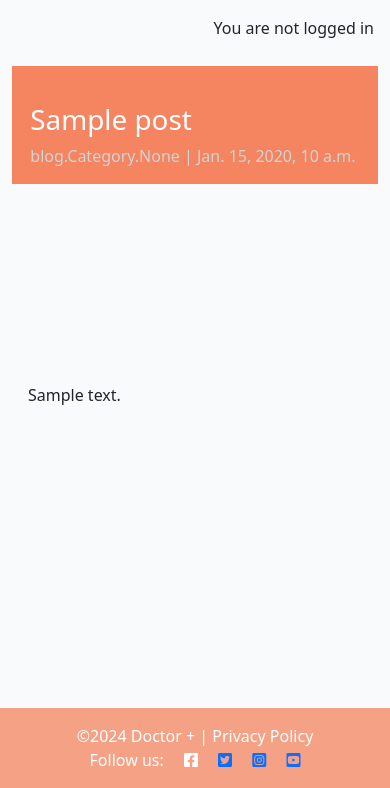
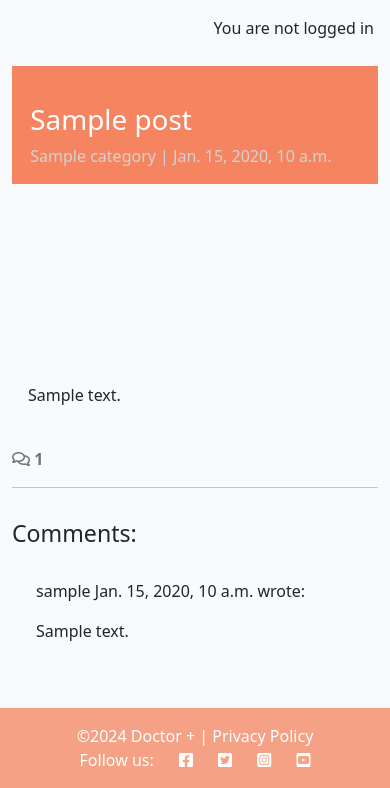
Before and after one commit to LimaZurmati/doctor_plus, a Django app: a page that uses templates/blog/base.html in a window 390 px wide. Shown: the part 56-844 px from the top of the page. Run offline with Django 4.2, Linux system fonts and the light colour scheme; tables that the repository leaves empty hold one stand-in row (values such as "Sample post").

Commit message:
Develope comment section

```diff
--- a/about/templates/about/about.html
+++ b/about/templates/about/about.html
@@ -4,7 +4,7 @@
 <div class="container mt-5">
     <div class="row">
         <div class="col-4 text-center">
-            <img src="{% static 'images/nobody.jpg' %}" width="75%">
+            <img src="{% static 'image/NicePng_doctor.png' %}" width="75%">
         </div>
         <div class="col-8">
             <h2>{{ about.title }}</h2>
--- a/about/views.py
+++ b/about/views.py
@@ -8,7 +8,8 @@ def about_me(request):
     """
     Renders the About page
     """
-    about = About.objects.all()
+    about = About.objects.all().first()
+
 
     return render(
         request,
--- a/blog/models.py
+++ b/blog/models.py
@@ -4,7 +4,7 @@ from django.contrib.auth.models import User
 STATUS = ((0, "Draft"), (1, "Published"))
 
 class Category(models.Model):
-    category_name = models.CharField(max_length=25)
+    category_name = models.CharField(max_length=60)
 
     def __str__(self):
         return self.category_name
--- a/blog/views.py
+++ b/blog/views.py
@@ -25,9 +25,15 @@ def post_detail(request, slug):
 
     queryset = Post.objects.filter(status=1)
     post = get_object_or_404(queryset, slug=slug)
+    comments = post.comments.all().order_by("-created_on")
+    comment_count = post.comments.filter(approved=True).count()
 
     return render(
         request,
         "blog/post_detail.html",
-        {"post": post},
+        {
+            "post": post,
+            "comments": comments,
+            "comment_count": comment_count,
+        },
     )
--- a/static/css/style.css
+++ b/static/css/style.css
@@ -162,3 +162,8 @@ body {
 .approval {
     color: rgb(222, 146, 168);
 }
+
+.avator {
+    height: 40px;
+    width: 40px;
+}
--- a/templates/account/signup.html
+++ b/templates/account/signup.html
@@ -11,7 +11,7 @@
         <div class="col-md-8 mt-3 offset-md-2">
             <h3>{% trans "Sign Up" %}</h3>
 
-            <p>{% blocktrans %}Welcome back to the Doctor|+ blog. Do you already have an account? Then please <a
+            <p>{% blocktrans %}Welcome back to the Doctor|Plus . Do you already have an account? Then please <a
                     class="link" href="{{ login_url }}">sign in</a> instead.{% endblocktrans %}</p>
         </div>
     </div>
@@ -28,5 +28,6 @@
         </div>
     </div>
 </div>
+<br><br><br>
 
 {% endblock %}
--- a/templates/blog/base.html
+++ b/templates/blog/base.html
@@ -45,7 +45,7 @@
                 <ul class="navbar-nav me-auto mb-2 mb-lg-0">
                     <li class="nav-item">
                         <a class="nav-link {% if request.path == home_url %}active{% endif %}" aria-current="page"
-                            href="#">Home</a>
+                            href="{% url 'home' %}">Home</a>
                     </li>
                     <li class="nav-item">
                         <a class="nav-link {% if request.path == about_url %}active{% endif %}" aria-current="page"
@@ -90,10 +90,10 @@
     <footer class="footer mt-auto py-3 dark-bg">
         <p class="m-0 text-center text-white">&copy;2024 Doctor + | Privacy Policy</p>
         <p class="m-0 text-center text-white">Follow us:
-            <i class="fab fa-facebook-square ms-3"><a href="https://facebook.com"></i></a>
-            <a href="https://twitter.com"><i class="fab fa-twitter-square ms-3"></i></a>
-            <a href="https://instagram.com"><i class="fab fa-instagram-square ms-3"></i></a>
-            <a href="https://youtube.com"><i class="fab fa-youtube-square ms-3"></i></a>
+            <a href="https://facebook.com"style="color:white; margin-left:5px;"><i class="fab fa-facebook-square ms-3"></i></a>
+            <a href="https://twitter.com" style="color:white; margin-left:5px;"><i class="fab fa-twitter-square ms-3"></i></a>
+            <a href="https://instagram.com"style="color:white; margin-left:5px;"><i class="fab fa-instagram-square ms-3"></i></a>
+            <a href="https://youtube.com"style="color:white; margin-left:5px;"><i class="fab fa-youtube-square ms-3"></i></a>
         </p>
 
 
--- a/templates/blog/post_detail.html
+++ b/templates/blog/post_detail.html
@@ -8,10 +8,10 @@
         <!-- Post title goes in these h1 tags -->
         <h1 class="post-title">{{ post.title }}</h1>
         <!-- Post author goes before the | the post's created date goes after -->
-                <p class="post-subtitle">{{ post.categories }} | {{ post.created_on }}</p>
+        <p class="post-subtitle">{{  post.categories.all.0 }} | {{ post.created_on }}</p>
       </div>
       <div class="d-none d-md-block col-md-6 masthead-image">
-                <img src="{% static 'image/doctor_plus' %}" class="scale" alt="placeholder">
+        <img src="{% static 'image/doctor_plus.jpg' %}" class="scale" alt="placeholder">
       </div>
     </div>
   </div>
@@ -29,6 +29,51 @@
       </div>
     </div>
   </div>
+
+
+
+  <!-- Displaying count of comments -->
+  <div class="row">
+    <div class="col-12">
+      <strong class="text-secondary">
+        <i class="far fa-comments"></i> {{ comment_count }}
+      </strong>
+    </div>
+    <div class="col-12">
+      <hr>
+    </div>
+  </div>
+  <!-- Displaying Comments -->
+  <div class="row">
+    <div class="col-md-8 card mb-4  mt-3 ">
+      <h3>Comments:</h3>
+      <div class="card-body">
+        <!-- We want a for loop inside the empty control tags
+          to iterate through each comment in comments -->
+        {% for comment in comments %}
+        <div class="p-2 comments
+          {% if not comment.approved and comment.author == user %}
+          faded{% elif not comment.approved %} d-none{% endif %}">
+          <p class="font-weight-bold">
+            {{ comment.author }}
+            <span class="font-weight-normal">
+              {{ comment.created_on }}
+            </span> wrote:
+          </p>
+          <div id="comment{{ comment.id }}">
+            {{ comment.body | linebreaks }}
+          </div>
+          {% if not comment.approved and comment.author == user %}
+          <p class="approval">
+            Your comment is awaiting approval
+          </p>
+          {% endif %}
+        </div>
+        <!-- Our for loop ends here -->
+        {% endfor %}
+      </div>
+    </div>
+  </div>
 </div>
 
 {% endblock content %}
```
Also changed, not shown: static/image/NicePng_doctor.png (added), static/image/avator.jpg (added). Lines whose indentation alone changed are shown as unchanged.
